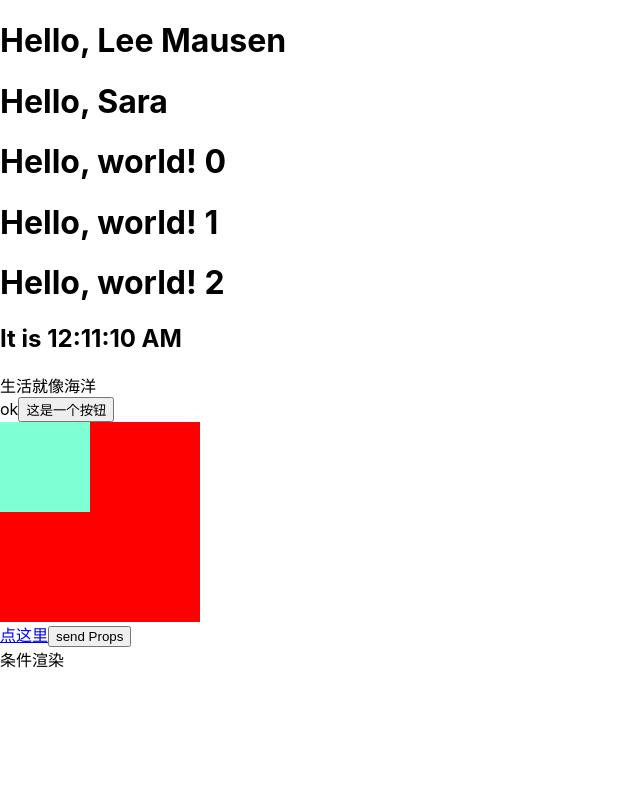
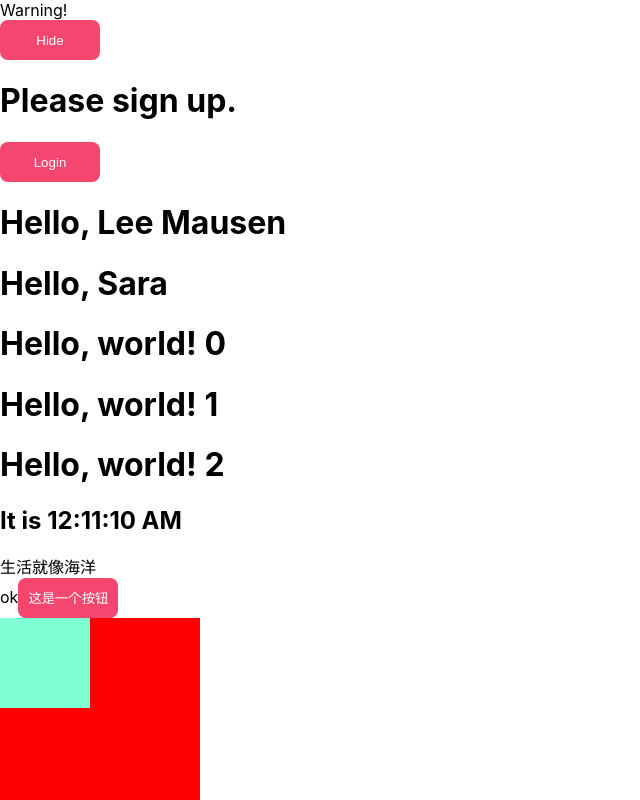
Before and after one commit to Gokoud/react-learning, a React (Create React App) app: page / in a window 1280 px wide. Shown: the top 800 px of the page, without its empty margins (0-640 px from the left). Built offline with nearby package versions, Linux system fonts and the light colour scheme.

Commit message:
Conditional rendering end

```diff
--- a/src/Clock.js
+++ b/src/Clock.js
@@ -79,7 +79,7 @@ class Clock extends React.Component {
                 <div className="outer" onClick={this.outer}>
                     <div className="inner" onClick={this.inner}></div>
                 </div>
-                <a href="#" onClick={(e) =>this.showAlert(e,1)}>
+                <a href="www.baidu.com" onClick={(e) =>this.showAlert(e,1)}>
                     点这里
                 </a>
                 <button onClick={this.send.bind(this, 'this is a prop','self')}>send Props</button>
--- /dev/null
+++ b/src/LoginControll.css
@@ -0,0 +1,11 @@
+button {
+    width: 100px;
+    height: 40px;
+    line-height: 40px;
+    text-align: center;
+    border: none;
+    background-color: #f5466f;
+    color: #ffffff;
+    border-radius: 8px;
+    cursor: pointer;
+}
--- /dev/null
+++ b/src/LoginControll.js
@@ -0,0 +1,57 @@
+import React from "react";
+import './LoginControll.css'
+
+// 登录文字
+function UserGreeting(props) {
+    return <h1>Welcome back!</h1>;
+}
+// 登录按钮
+function LoginButton(props) {
+    return <button onClick={props.onClick}>Login</button>;
+}
+// 未登录状态
+function GuestGreeting(props) {
+    return <h1>Please sign up.</h1>;
+}
+// 登出按钮
+function LogoutButton(props) {
+    return <button onClick={props.onClick}>Logout</button>;
+}
+
+function Greeting(props) {
+    const isLoggedIn = props.isLoggedIn;
+    if (isLoggedIn) {
+        return <UserGreeting />;
+    }
+    return <GuestGreeting />;
+}
+// 控制登录状态
+class LoginControll extends React.Component {
+    constructor(props) {
+        super(props);
+        this.handleLoginClick = this.handleLoginClick.bind(this);
+        this.handleLogoutClick = this.handleLogoutClick.bind(this);
+        this.state = {isLoggedIn: false};
+    }
+    handleLoginClick() {
+        this.setState({isLoggedIn: true});
+    }
+    handleLogoutClick() {
+        this.setState({isLoggedIn: false});
+    }
+    render() {
+        const isLoggedIn = this.state.isLoggedIn;
+        return (
+            <div>
+                <Greeting isLoggedIn={isLoggedIn} />
+                {
+                    isLoggedIn ?
+                    <LogoutButton onClick={this.handleLogoutClick} /> :
+                    <LoginButton onClick={this.handleLoginClick} />
+                }
+            </div>
+        );
+    }
+}
+
+export default LoginControll;
--- a/src/index.js
+++ b/src/index.js
@@ -5,6 +5,8 @@ import App from "./App";
 import Clock from "./Clock";
 import Condition from './Condition'
 import reportWebVitals from "./reportWebVitals";
+import LoginControll from "./LoginControll";
+import Page from "./noRender";
 
 function formatDate(date) {
     return date;
@@ -22,8 +24,8 @@ function Avatar(props) {
 function UserInfo(props) {
     return (
         <div className="UserInfo">
-            <Avatar user={props.author} />
-            <div className="UserInfo-name">{props.author.name}</div>
+            <Avatar author={props.user.avatarUrl} />
+            <div className="UserInfo-name">{props.user.name}</div>
         </div>
     );
 }
@@ -38,12 +40,40 @@ function Commen(props) {
     );
 }
 
+const author = {
+    name: 'mausen',
+    avatarUrl: 'img'
+}
+
+function MailBox(props) {
+    const unreadMessage = props.unreadMessage;
+    if (unreadMessage.length > 0) {
+        return null
+    }
+    return (
+        <div>
+            <h1>Hello!</h1>
+            {unreadMessage.length > 0 &&
+                <h2>
+                    You have {unreadMessage.length} unread message.
+                </h2>
+            }
+        </div>
+    )
+}
+
+const message = ['react','re:react','re:Re: React'];
+
 const root = ReactDOM.createRoot(document.getElementById("root"));
 root.render(
     <React.StrictMode>
+        <Page demoProps={message}/>
+        <MailBox unreadMessage={message}/>
+        <LoginControll />
         <App />
         <Clock text="生活就像海洋" />
         <Condition />
+        <Commen author={author} text="生活就像海洋" date={new Date().toLocaleTimeString()} />
     </React.StrictMode>
 );
 
--- /dev/null
+++ b/src/noRender.js
@@ -0,0 +1,55 @@
+import React from "react";
+
+
+function WarningBanner(props) {
+    if (!props.warn) {
+        return null
+    }
+
+    return (
+        <div className="warning">
+            Warning!
+        </div>
+    )
+}
+
+class Page extends React.Component {
+    constructor(props) {
+        super(props);
+        this.state = { showWarning: true };
+        this.handleToggle = this.handleToggle.bind(this);
+    }
+    componentDidMount() {
+    }
+    componentDidUpdate(prevProps, prevState) {
+        console.log('update',prevProps, prevState)
+    }
+    shouldComponentUpdate(nextProps, nextState) {
+        console.log('should',nextProps, nextState)
+        return true
+    }
+    handleToggle() {
+        this.setState(state => ({
+            showWarning: !state.showWarning
+        }));
+    }
+    render() {
+        // 不影响生命周期
+        // if(true) {
+        //     return null
+        // }
+        return (
+            <div>
+                <WarningBanner warn={this.state.showWarning} />
+                <button onClick={this.handleToggle}>
+                    {this.state.showWarning ? 'Hide' : 'Show'}
+                </button>
+            </div>
+        )
+    }
+}
+
+// 在组件中的 render 方法中返回 null 并不会影响组件的生命周期。例如，上面这个示例中
+// componentDidUpdate 依然会被调用。
+
+export default Page
```
